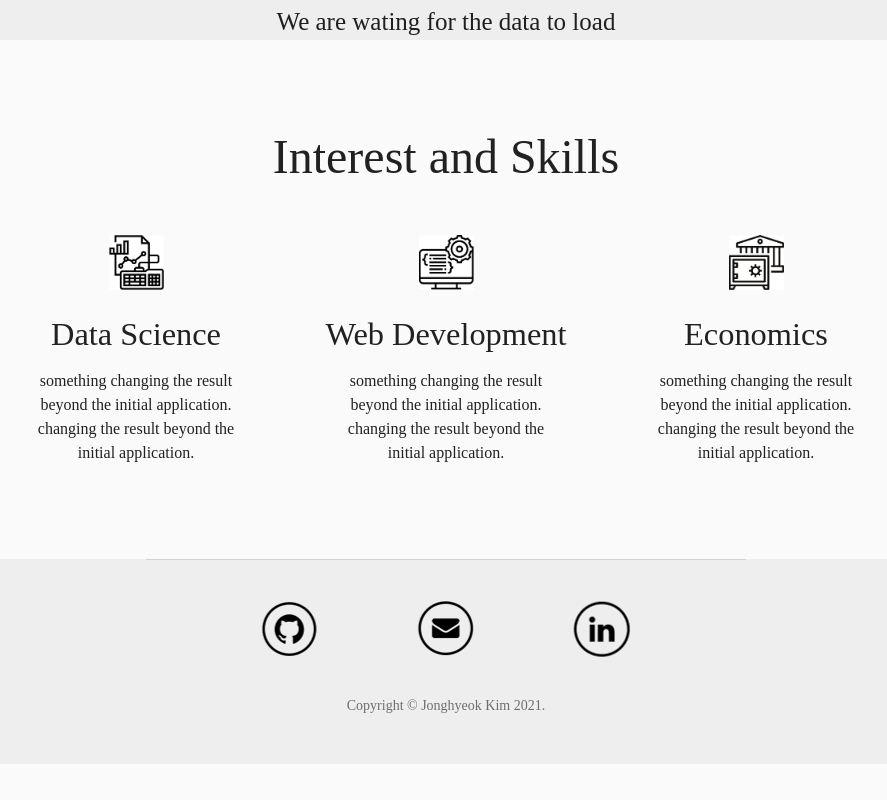
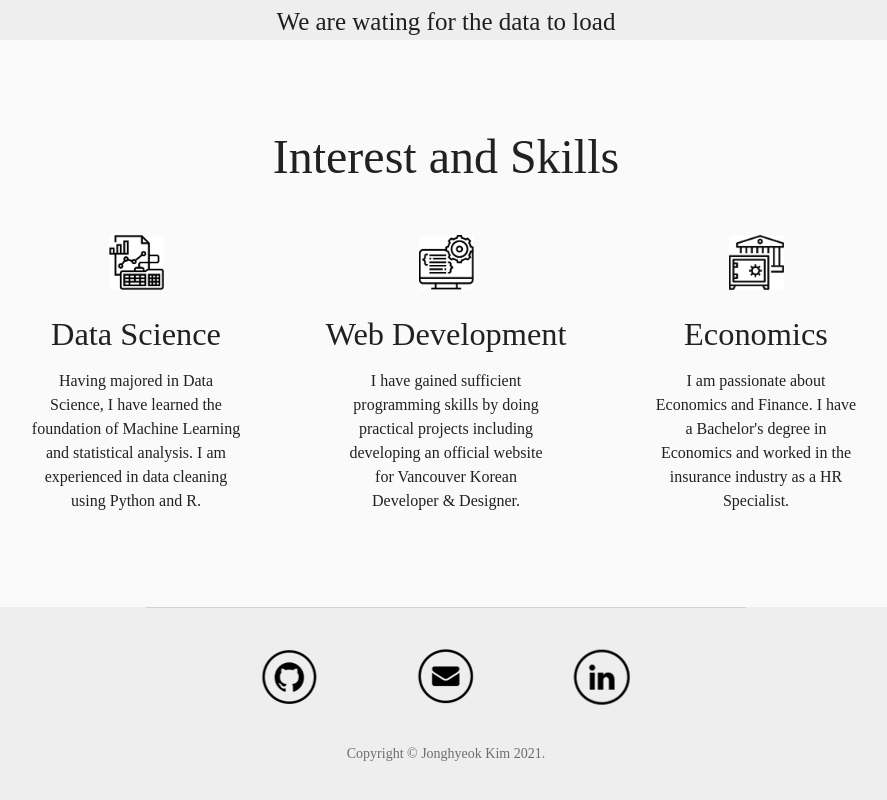
Before and after one commit to jka236/blog-front, a React (Create React App) app: page / in a window 1280 px wide. Shown: the part 1751-2551 px from the top of the page, without its empty margins (194-1081 px from the left). Before the commit the page ends 2515 px from the top, so only its background shows below. Built offline with nearby package versions, Linux system fonts and the light colour scheme; no server answers.

Commit message:
interest&skills

```diff
--- a/src/components/Skills.js
+++ b/src/components/Skills.js
@@ -33,19 +33,19 @@ const interests = [
     logo: dataScience,
     title: "Data Science",
     description:
-      "something  changing the result beyond the initial application.  changing the result beyond the initial application.",
+      "Having majored in Data Science, I have learned the foundation of Machine Learning and statistical analysis. I am experienced in data cleaning using Python and R.",
   },
   {
     logo: webapp,
     title: "Web Development",
     description:
-      "something  changing the result beyond the initial application.  changing the result beyond the initial application.",
+      "I have gained sufficient programming skills by doing practical projects including developing an official website for Vancouver Korean Developer & Designer.",
   },
   {
     logo: econ,
     title: "Economics",
     description:
-      "something  changing the result beyond the initial application.  changing the result beyond the initial application.",
+      "I am passionate about Economics and Finance. I have a Bachelor's degree in Economics and worked in the insurance industry as a HR Specialist.",
   },
 ];
 
```
